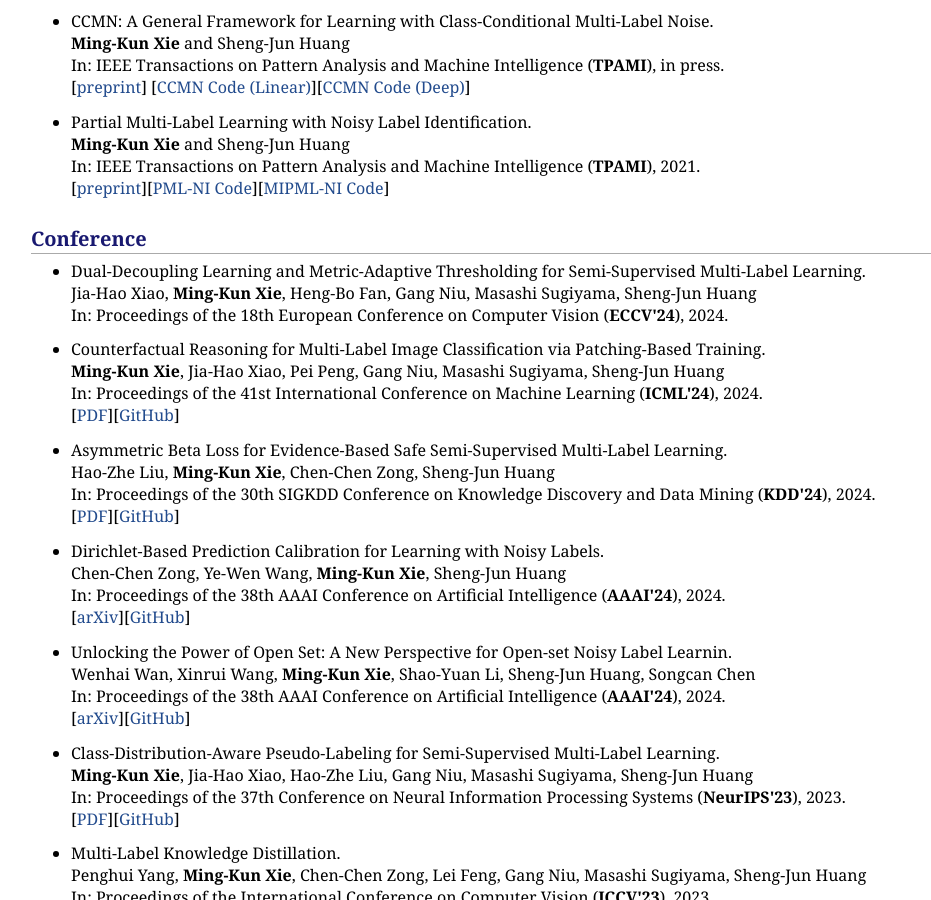
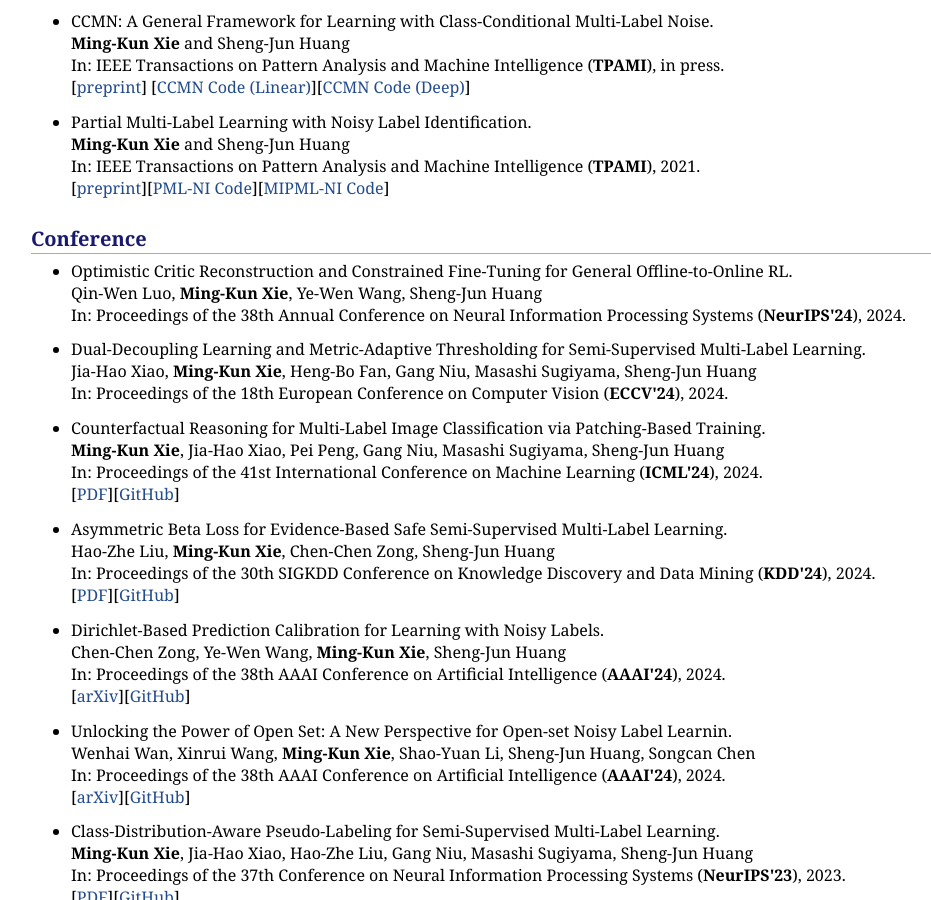
Before and after one commit to xiemk/xiemk.github.io, a Jekyll site: the page index.html, which Jekyll copies as it is, in a window 1280 px wide and 900 px high, scrolled down 935 px. Shown: the whole window, without its empty margins (149-1080 px from the left). Built offline with Jekyll 4.4.1, drawn with Linux system fonts in a browser that asks for light colours.

Commit message:
updating

```diff
--- a/index.html
+++ b/index.html
@@ -72,6 +72,12 @@
 </ul>
 
 <h2>Conference</h2>
+
+
+<ul style="list-style-type:disc">
+  <li>Optimistic Critic Reconstruction and Constrained Fine-Tuning for General Offline-to-Online RL.<br>Qin-Wen Luo, <b>Ming-Kun Xie</b>, Ye-Wen Wang, Sheng-Jun Huang<br>In: Proceedings of the 38th Annual Conference on Neural Information Processing Systems (<strong>NeurIPS'24</strong>), 2024.<br>
+  </li>
+</ul>
 
 <ul style="list-style-type:disc">
   <li>Dual-Decoupling Learning and Metric-Adaptive Thresholding for Semi-Supervised Multi-Label Learning.<br>Jia-Hao Xiao, <b>Ming-Kun Xie</b>, Heng-Bo Fan, Gang Niu, Masashi Sugiyama, Sheng-Jun Huang<br>In: Proceedings of the 18th European Conference on Computer Vision (<strong>ECCV'24</strong>), 2024.<br>
```
